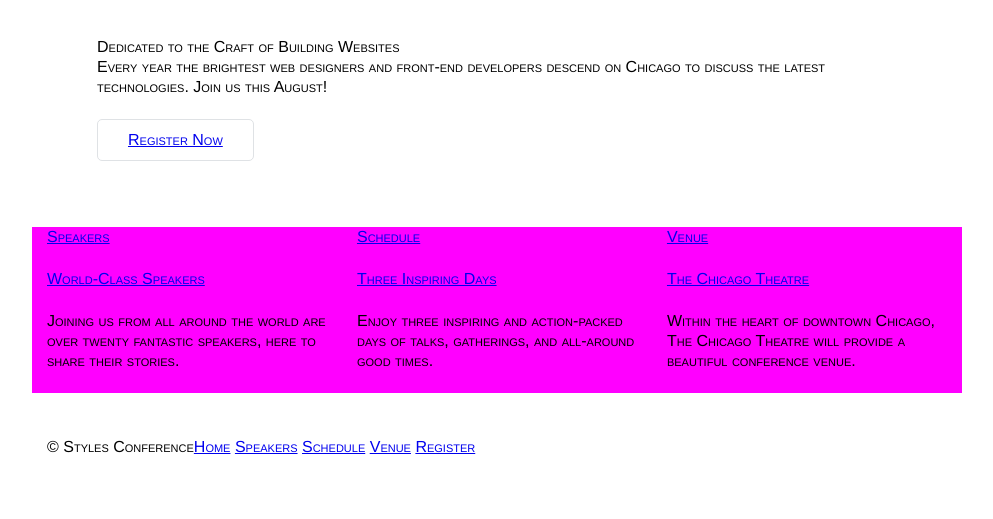
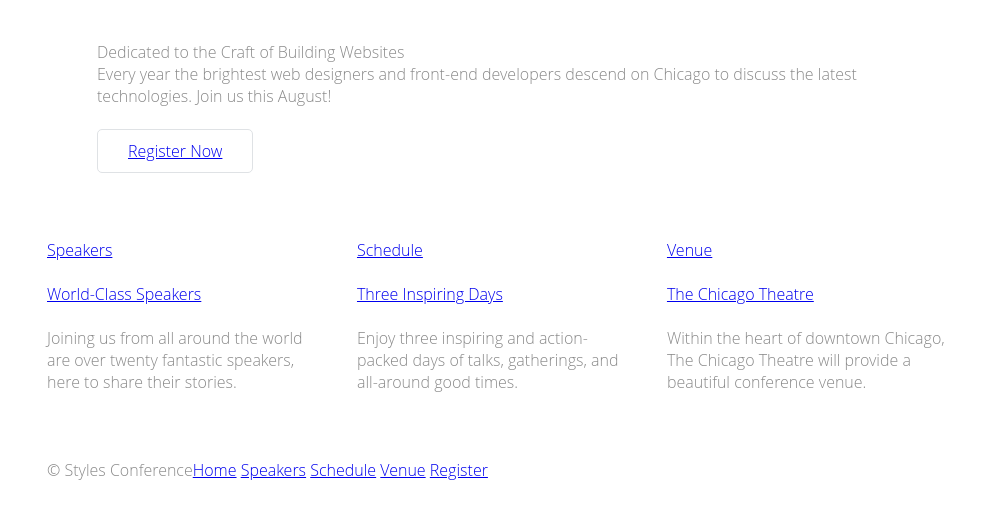
Before and after one commit to tranc99/designer-conference, a website: page index.html in a window 1280 px wide. Shown: the part 113-632 px from the top of the page, without its empty margins (143-1136 px from the left). Drawn offline with Linux system fonts and the light colour scheme.

Commit message:
world-class typography

```diff
--- a/assets/stylesheets/main.styl
+++ b/assets/stylesheets/main.styl
@@ -47,6 +47,14 @@ table {
   border-spacing: 0;
 }
 
+
+// Custom Styles
+body
+  color: #888;
+  font: 300 16px/22px "Open Sans", "Helvetica Neue", Helvetica, Arias, sans-serif;
+
+
+
 /*
   ========================================
   Grid
@@ -68,7 +76,7 @@ table {
 
 .col-1-3
   width: 33.33%
-  background: fuchsia
+  background: cream
 
 .col-2-3
   width: 66.66%
@@ -93,12 +101,6 @@ table {
   Typography
   ========================================
 */
-
-body
-  font-family: "Helvetica Neue", Helvetica, Arial, sans-serif;
-  font-variant: small-caps;
-  font-weight: 200;
-  line-height: 20px;
 
 
 h1, h3, h4, h5, p {
```
Also changed, not shown: assets/stylesheets/main.css.
